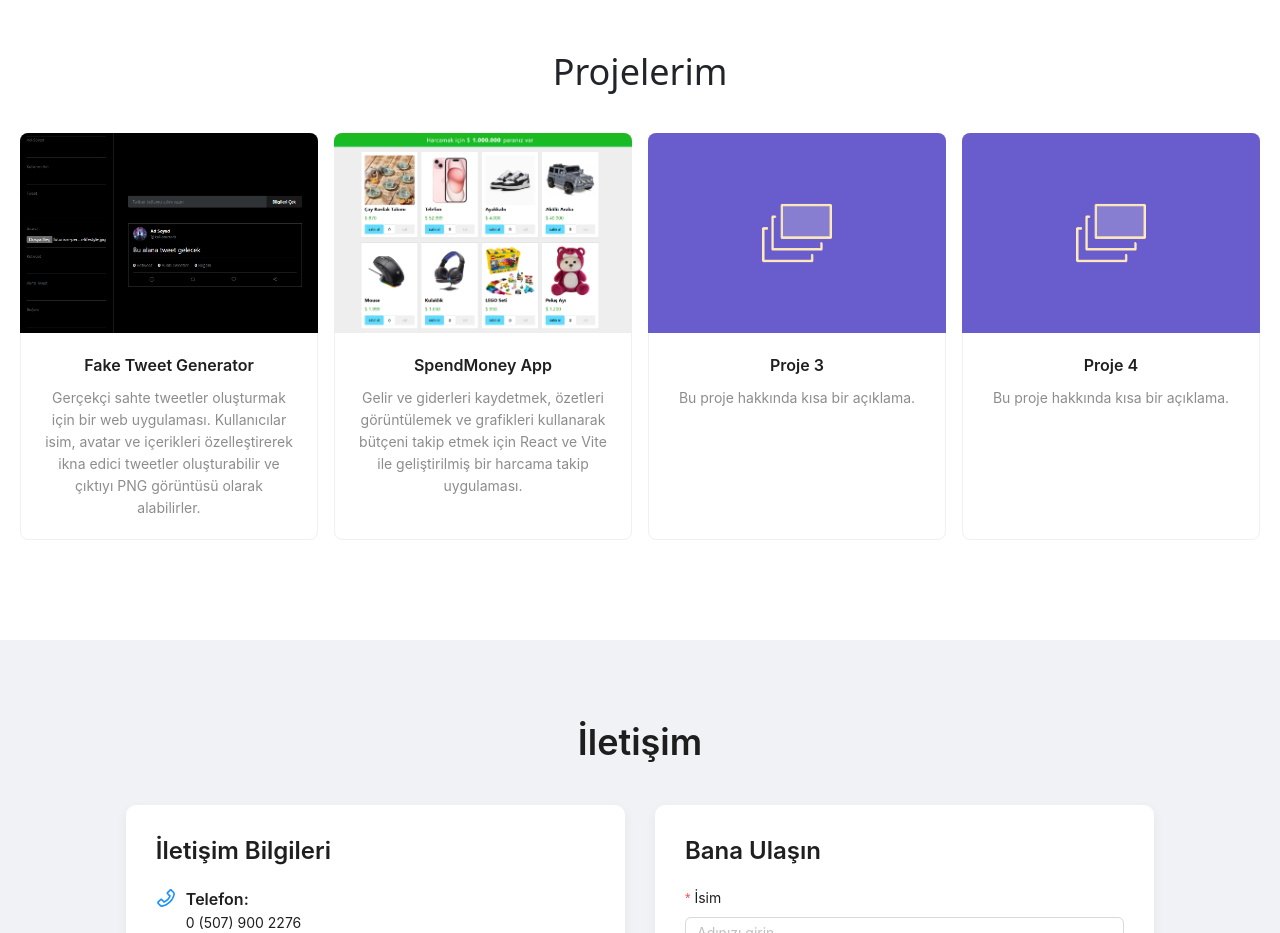
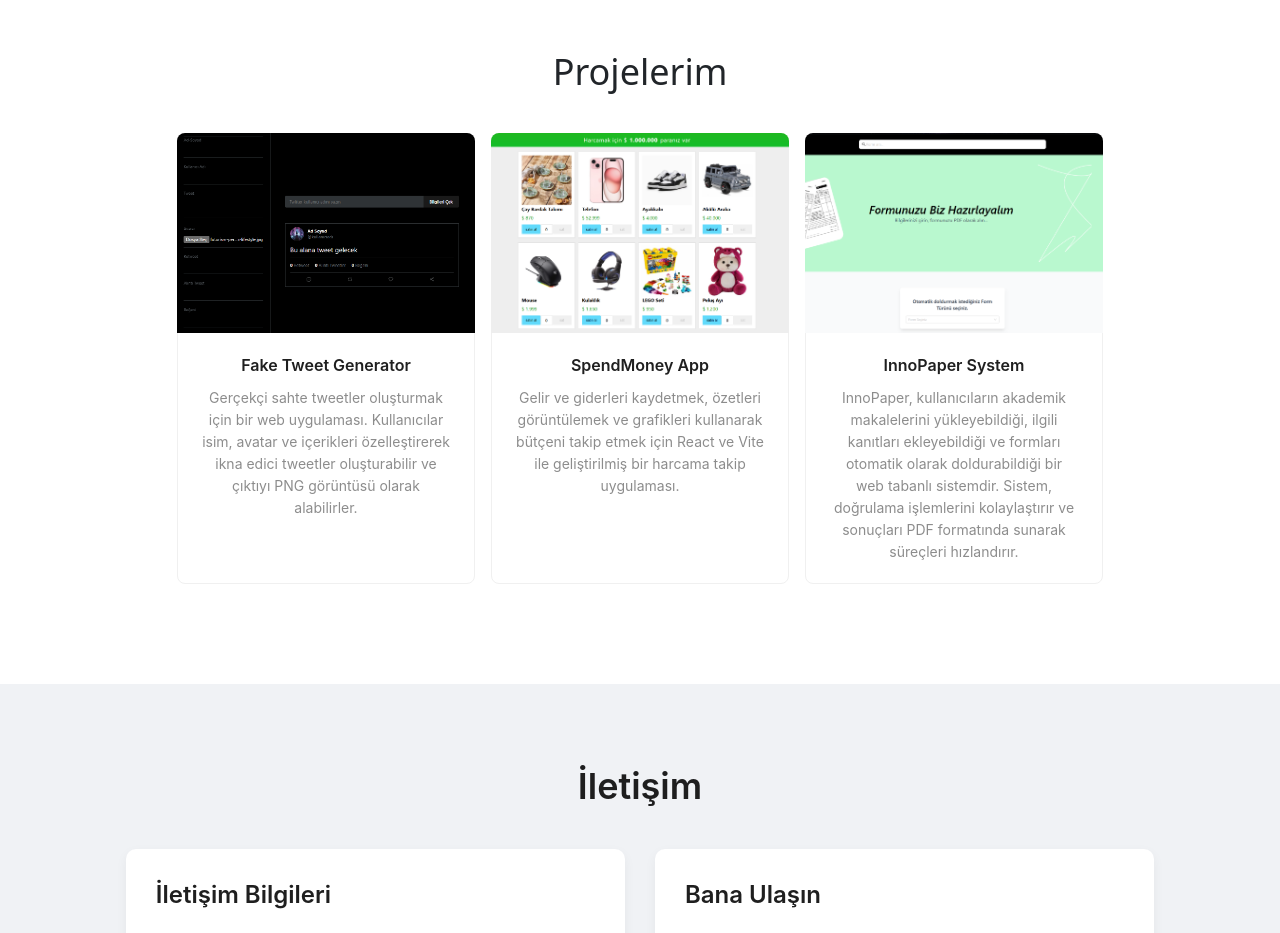
Before and after one commit to dilayuluerguven/My-Website, a React (Vite) app in the folder client/: page / in a window 1280 px wide. Shown: the part 3140-4073 px from the top of the page. Built offline with nearby package versions, Linux system fonts and the light colour scheme.

Commit message:
image updated and cv added

```diff
--- a/client/src/pages/Projects.jsx
+++ b/client/src/pages/Projects.jsx
@@ -15,17 +15,17 @@ const Project = () => {
       image: "/images/spendmoney.png"
     },
     {
-      title: "Proje 3",
-      description: "Bu proje hakkında kısa bir açıklama.",
-      link: "#",
-      image: null
+      title: "InnoPaper System",
+      description: "InnoPaper, kullanıcıların akademik makalelerini yükleyebildiği, ilgili kanıtları ekleyebildiği ve formları otomatik olarak doldurabildiği bir web tabanlı sistemdir. Sistem, doğrulama işlemlerini kolaylaştırır ve sonuçları PDF formatında sunarak süreçleri hızlandırır.",
+      link: "https://innopaper-system.netlify.app/",
+      image: "/images/makale.png"
     },
-    {
-      title: "Proje 4",
-      description: "Bu proje hakkında kısa bir açıklama.",
-      link: "#",
-      image: null
-    }
+    // {
+    //   title: "Proje 4",
+    //   description: "Bu proje hakkında kısa bir açıklama.",
+    //   link: "#",
+    //   image: null
+    // }
   ];
 
   const placeholderImage = "/images/placeholder.png";
```
Also changed, not shown: client/public/images/makale.png (added), 1 other file (tests, documents, lock files or other folders).
